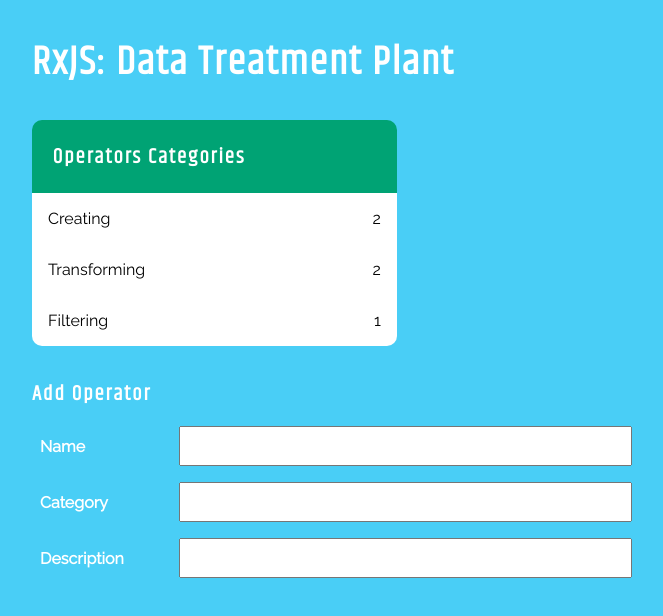
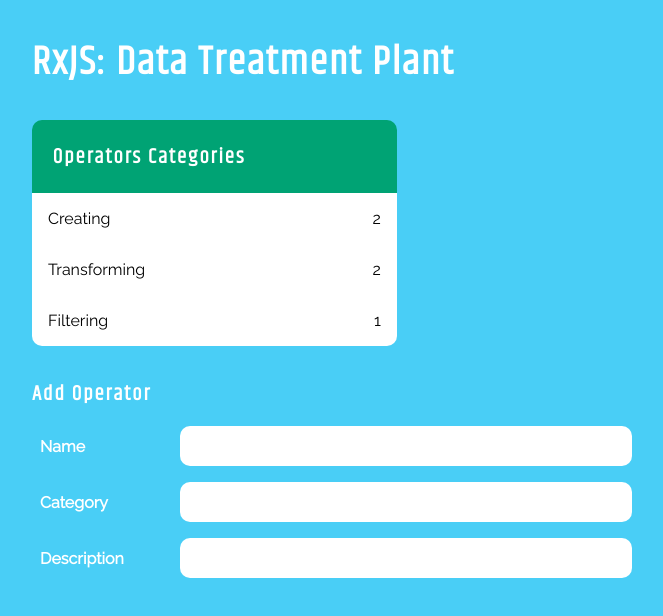
Before and after one commit to getDanArias/RxJS-Operators, an Angular app: page / in a window 1280 px wide. Shown: the top 616 px of the page, without its empty margins (0-663 px from the left). Built offline with nearby package versions, Linux system fonts and the light colour scheme.

Commit message:
Give round corners to Add Component form input elements.

```diff
--- a/src/app/features/operators/operators/operators.component.scss
+++ b/src/app/features/operators/operators/operators.component.scss
@@ -57,6 +57,8 @@
       flex: 3;
       height: 100%;
       padding: 1em;
+      border-radius: 10px;
+      border: none;
       font-size: 100%;
       outline: none;
     }
```
